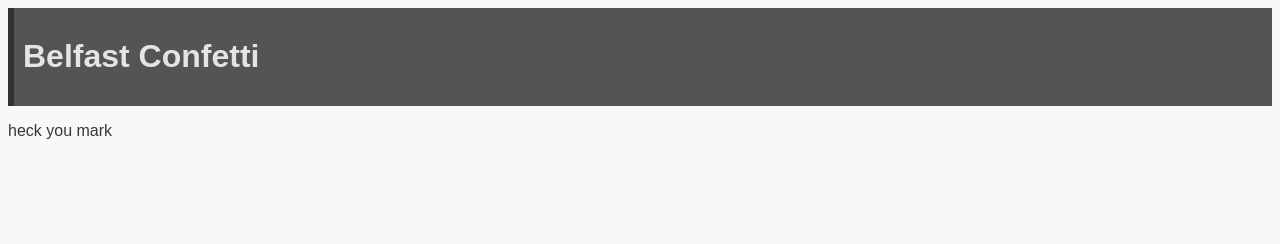
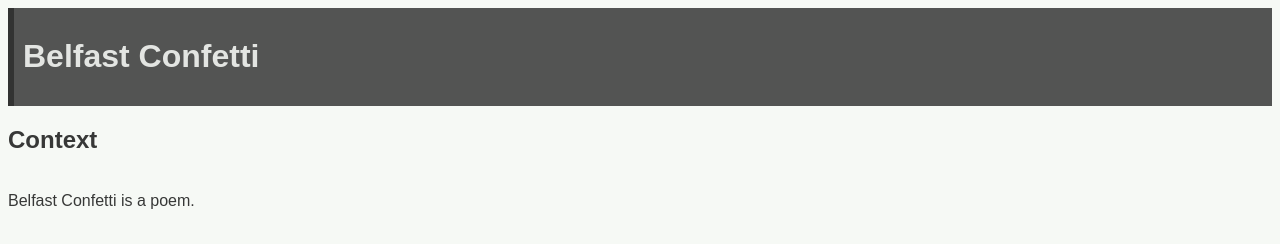
Before and after one commit to joelallison/belfast-confetti, a plain HTML site: page index.html in a window 1280 px wide. Drawn offline with Linux system fonts and the light colour scheme.

Commit message:
Update index.html

```diff
--- a/index.html
+++ b/index.html
@@ -13,7 +13,12 @@
 
   </head>
   <body>
-    <p>heck you mark</p>
+    <p><H2>Context</H2>
+       <br>
+       Belfast Confetti is a poem.
+
+
+</p>
 
 
 
```
